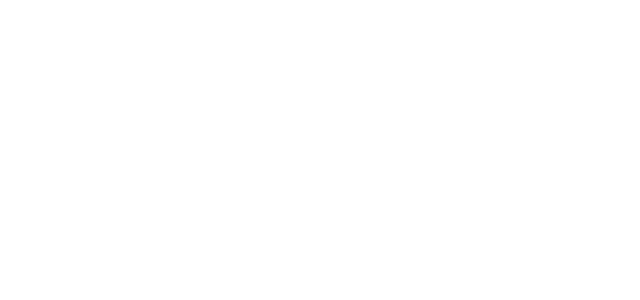
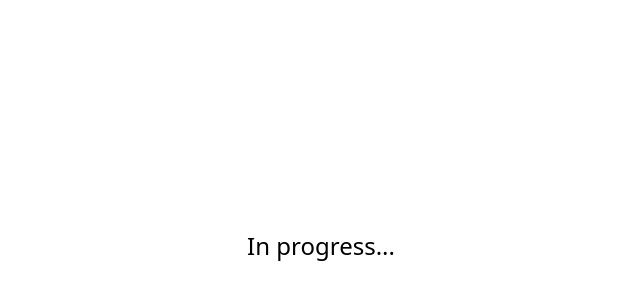
Before and after one commit to SergioRSanchez/boraCodar, a React (Vite) app: page /challenge9 in a window 1280 px wide. Before the commit this address had no page. Shown: the part 154-454 px from the top of the page, without its empty margins (319-959 px from the left). Built offline with nearby package versions, Linux system fonts and the light colour scheme.

Commit message:
create challenge 9

```diff
--- a/src/main.jsx
+++ b/src/main.jsx
@@ -10,6 +10,7 @@ import { Challenge5 } from './pages/challenge5'
 // import { Challenge6 } from './pages/challenge6'
 import { Challenge7 } from './pages/challenge7'
 import { Challenge8 } from './pages/challenge8'
+import { Challenge9 } from './pages/challenge9'
 // import { Teste } from './pages/teste'
 import { Home } from './pages/home'
 
@@ -30,6 +31,7 @@ ReactDOM.createRoot(document.getElementById('root')).render(
         {/* <Route path='/challenge6' element={<Challenge6 />} /> */}
         <Route path='/challenge7' element={<Challenge7 />} />
         <Route path='/challenge8' element={<Challenge8 />} />
+        <Route path='/challenge9' element={<Challenge9 />} />
         {/* <Route path='/teste' element={<Teste />} /> */}
       </Routes>
     </BrowserRouter>
--- /dev/null
+++ b/src/pages/challenge9/index.jsx
@@ -0,0 +1,7 @@
+export function Challenge9() {
+  return (
+    <div className='flex justify-center items-center h-screen'>
+      <h1 className='text-2xl'>In progress...</h1>
+    </div>
+  )
+}
--- a/src/pages/home/index.jsx
+++ b/src/pages/home/index.jsx
@@ -21,6 +21,7 @@ import challenge5 from '../challenge5/assets/capa.png';
 import challenge6 from '../challenge6/assets/capa.png';
 import challenge7 from '../challenge7/assets/capa.png';
 import challenge8 from '../challenge8/assets/capa.png';
+import challenge9 from '../challenge9/assets/capa.png';
 
 
 export function Home() {
@@ -59,6 +60,9 @@ export function Home() {
   }
   function goToChallenge8() {
     navigate('challenge8')
+  }
+  function goToChallenge9() {
+    navigate('challenge9')
   }
   // function goToTeste() {
   //   navigate('teste')
@@ -131,6 +135,11 @@ export function Home() {
             <p className="legend">Challenge 8: Dashboard</p>
           </div>
 
+          <div onClick={goToChallenge9}>
+            <img src={challenge9} />
+            <p className="legend">Challenge 9: Currency Converter</p>
+          </div>
+
           {/* <div onClick={goToTeste}>
             <img src={challenge8} />
             <p className="legend">Teste</p>
```
Also changed, not shown: src/pages/challenge9/README.md (added), src/pages/challenge9/assets/capa.png (added).
